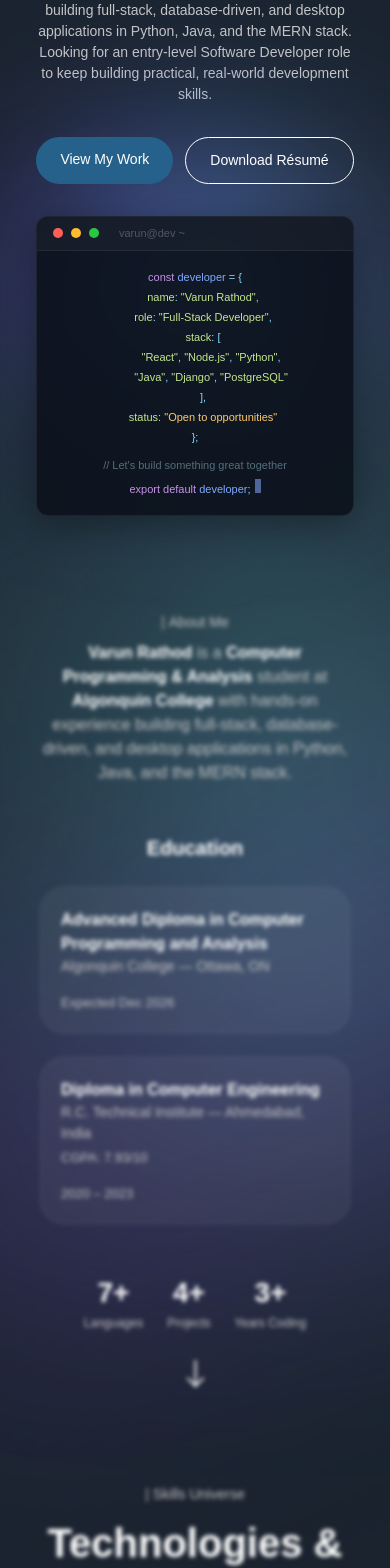
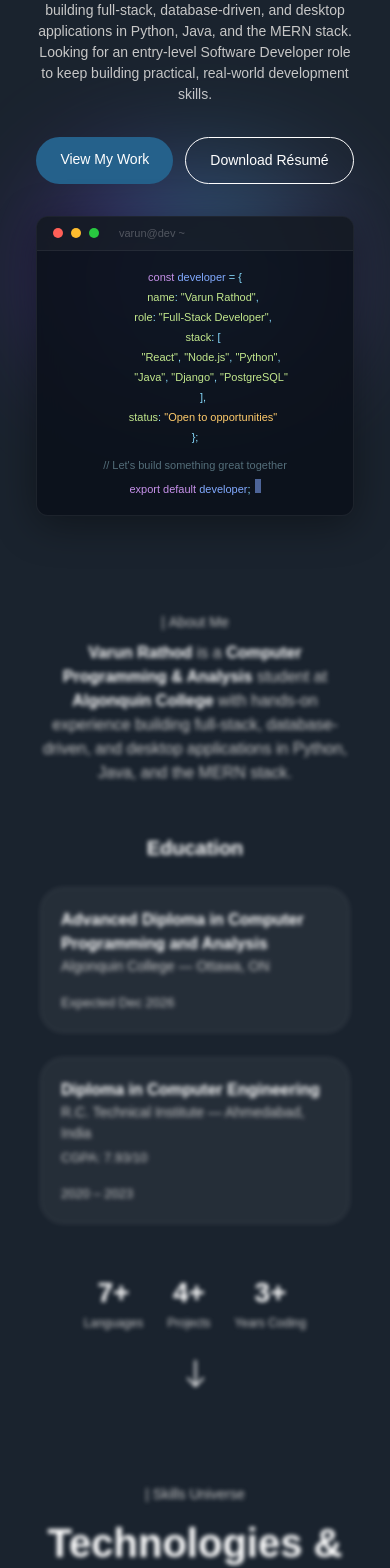
Before and after one commit to varunop18/portfolio, a Next.js app: page / in a window 390 px wide. Shown: the part 400-1968 px from the top of the page. Built offline with nearby package versions, Linux system fonts and the light colour scheme; a web font is replaced by a local one.

Commit message:
fix: hide blur gradient blobs on mobile for clear display

```diff
--- a/styles/globals.css
+++ b/styles/globals.css
@@ -254,9 +254,20 @@ html.lenis body {
     -webkit-tap-highlight-color: transparent;
   }
 
+  .gradient-02,
   .gradient-03,
-  .gradient-04 {
-    filter: blur(120px) !important;
+  .gradient-04,
+  .footer-gradient,
+  .feedback-gradient {
+    display: none !important;
+  }
+
+  .hero-gradient {
+    filter: blur(60px) !important;
     opacity: 0.5 !important;
   }
+
+  .glossy-btn::after {
+    display: none;
+  }
 }
```
Also changed, not shown: 1 other file (tests, documents, lock files or other folders).
